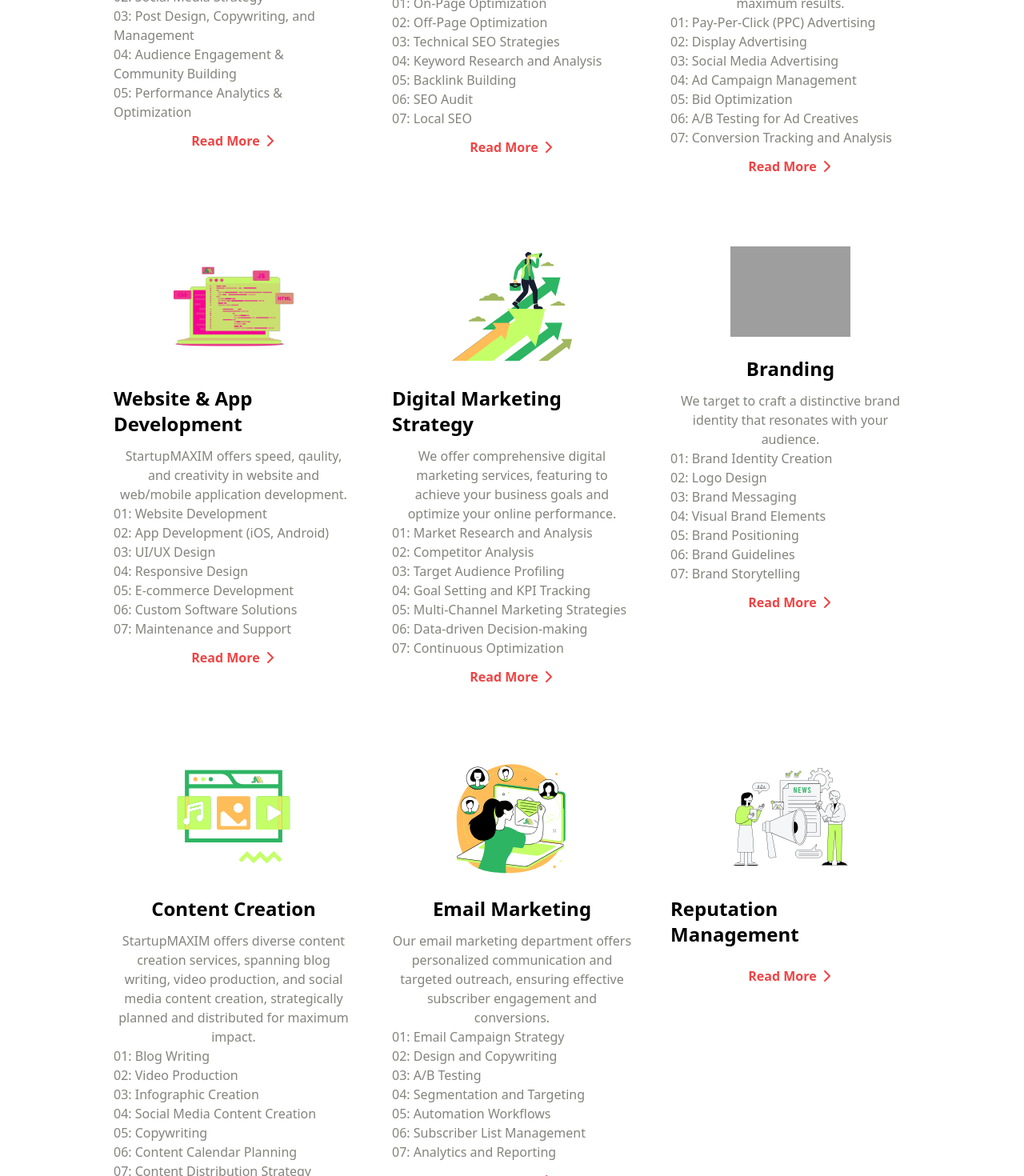
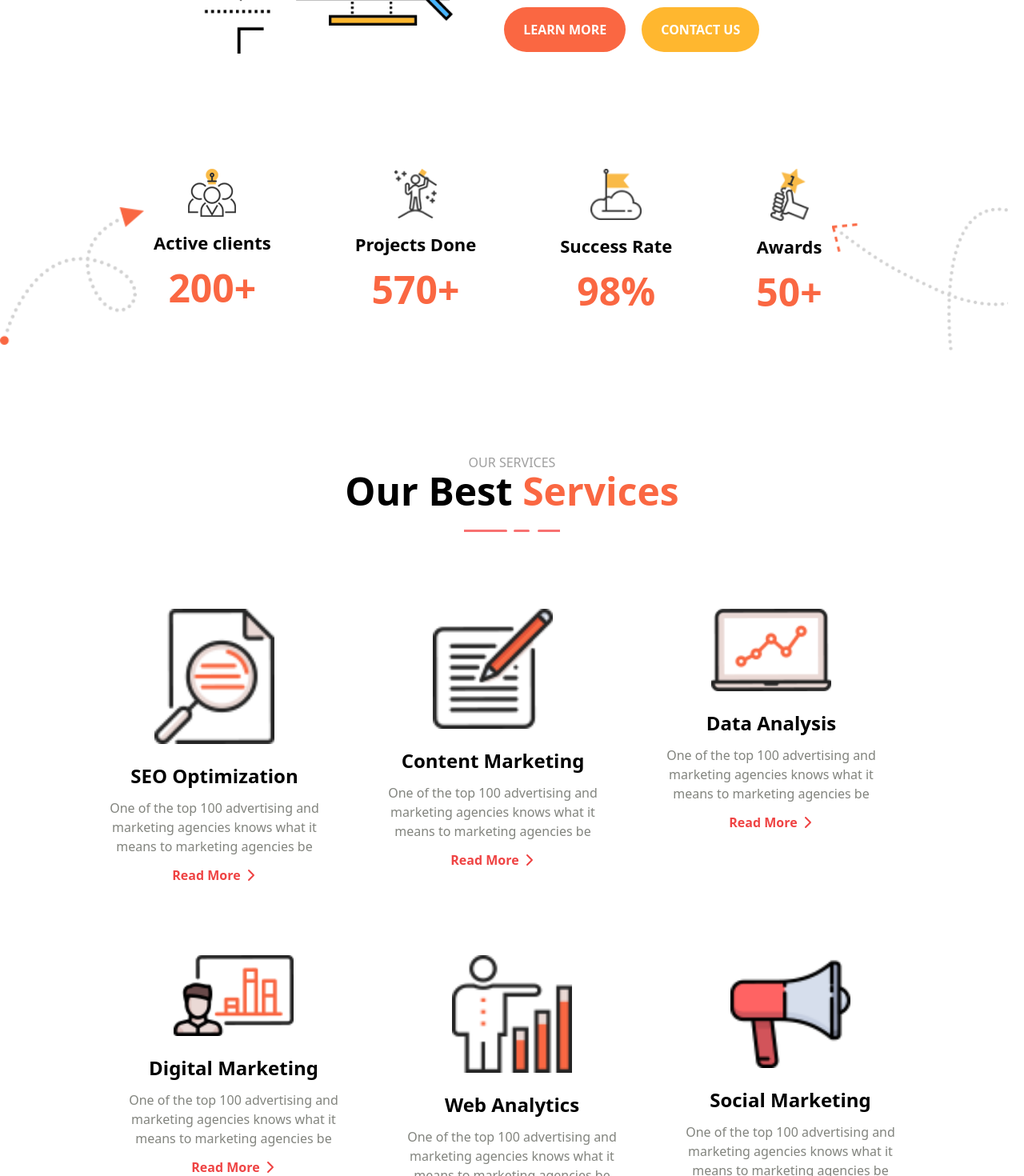
Before and after one commit to mhmAdmin1122/startupMAXIM, a Next.js app: page / in a window 1280 px wide. Shown: the part 920-2390 px from the top of the page at 80% size. Built offline with nearby package versions, Linux system fonts and the light colour scheme; grey boxes are pictures that could not be loaded.

Commit message:
new commit

```diff
--- a/pages/Components/H/HomeSection.tsx
+++ b/pages/Components/H/HomeSection.tsx
@@ -71,189 +71,7 @@ const HomeSection = () => {
         </div>
       </section>
 
-      <section className="flex w-full justify-center gap-12 mt-14 flex-wrap">
-        <ServiceCard
-          imageUrl={card1}
-          altText="Social Media Management service for startups"
-          title="Social Media Marketing"
-          desc={
-            <>
-              <p>
-                We do Social Media Marketing to educate your audience and convert them.
-              </p>
-              <ul className="text-left">
-                <li>01: Audience and Competitors Research</li>
-                <li>02: Social Media Strategy</li>
-                <li>03: Post Design, Copywriting, and Management</li>
-                <li>04: Audience Engagement & Community Building</li>
-                <li>05: Performance Analytics & Optimization</li>
-              </ul>
-            </>
-          }
-          linkurl="/"
-        />
-        <ServiceCard
-          imageUrl={card2}
-          altText="StartupMAXIM provides the best SEO services to startups."
-          title="Search Engine Optimization (SEO)"
-          desc={
-            <>
-              <p>
-              We offer updated SEO strategies for startups in all three domains of SEO; on-page, off-page, and technical SEO.
-              </p>
-              <ul className="text-left">
-                <li>01: On-Page Optimization</li>
-                <li>02: Off-Page Optimization</li>
-                <li>03: Technical SEO Strategies</li>
-                <li>04: Keyword Research and Analysis</li>
-                <li>05: Backlink Building</li>
-                <li>06: SEO Audit</li>
-                <li>07: Local SEO</li>
-              </ul>
-            </>
-          }
-          linkurl="/"
-        />
-        <ServiceCard
-          imageUrl={card3}
-          altText="StartupMAXIM offers guaranteed results to startups for SEM efforts."
-          title="Search Engine Marketing (SEM)"
-          desc={
-            <>
-              <p>
-              Startups need to bid for paid traffic but ROI matters here. We guarantee atleast 3X return on SEM investment with maximum results.
-              </p>
-              <ul className="text-left">
-                <li>01: Pay-Per-Click (PPC) Advertising</li>
-                <li>02: Display Advertising</li>
-                <li>03: Social Media Advertising</li>
-                <li>04: Ad Campaign Management</li>
-                <li>05: Bid Optimization</li>
-                <li>06: A/B Testing for Ad Creatives</li>
-                <li>07: Conversion Tracking and Analysis</li>
-              </ul>
-            </>
-          }
-          linkurl="/"
-        />
-        <ServiceCard
-          imageUrl={card4}
-          altText="StartupMAXIM offers full-stack development."
-          title="Website & App Development"
-          desc={
-            <>
-              <p>
-              StartupMAXIM offers speed, qaulity, and creativity in website and web/mobile application development.
-              </p>
-              <ul className="text-left">
-              <li>01: Website Development</li>
-              <li>02: App Development (iOS, Android)</li>
-              <li>03: UI/UX Design</li>
-              <li>04: Responsive Design</li>
-              <li>05: E-commerce Development</li>
-              <li>06: Custom Software Solutions</li>
-              <li>07: Maintenance and Support</li>
-          </ul>
-            </>
-          }
-          linkurl="/"
-        />
-        <ServiceCard
-          imageUrl={card5}
-          altText="A to Z Digital Marketing with Strategy Planning for startups"
-          title="Digital Marketing Strategy"
-          desc={
-            <>
-              <p>
-              We offer comprehensive digital marketing services, featuring to achieve your business goals and optimize your online performance.
-              </p>
-              <ul className="text-left">
-              <li>01: Market Research and Analysis</li>
-              <li>02: Competitor Analysis</li>
-              <li>03: Target Audience Profiling</li>
-              <li>04: Goal Setting and KPI Tracking</li>
-              <li>05: Multi-Channel Marketing Strategies</li>
-              <li>06: Data-driven Decision-making</li>
-              <li>07: Continuous Optimization</li>
-          </ul>
-            </>
-          }
-          linkurl="/"
-        />
-        <ServiceCard
-          imageUrl={card6}
-          altText="Our branding services include logo design, brand messaging, visually captivating elements, and more."
-          title="Branding"
-          desc={
-            <>
-              <p>
-              We target to craft a distinctive brand identity that resonates with your audience.
-              </p>
-              <ul className="text-left">
-              <li>01: Brand Identity Creation</li>
-              <li>02: Logo Design</li>
-              <li>03: Brand Messaging</li>
-              <li>04: Visual Brand Elements</li>
-              <li>05: Brand Positioning</li>
-              <li>06: Brand Guidelines</li>
-              <li>07: Brand Storytelling</li>
-          </ul>
-            </>
-          }
-          linkurl="/"
-        />
-        <ServiceCard
-          imageUrl={card7}
-          altText="Content Creation Services for startups."
-          title="Content Creation"
-          desc={
-            <>
-              <p>
-              StartupMAXIM offers diverse content creation services, spanning blog writing, video production, and social media content creation, strategically planned and distributed for maximum impact.
-              </p>
-              <ul className="text-left">
-              <li>01: Blog Writing</li>
-              <li>02: Video Production</li>
-              <li>03: Infographic Creation</li>
-              <li>04: Social Media Content Creation</li>
-              <li>05: Copywriting</li>
-              <li>06: Content Calendar Planning</li>
-              <li>07: Content Distribution Strategy</li>
-          </ul>
-            </>
-          }
-          linkurl="/"
-        />
-        <ServiceCard
-          imageUrl={card8}
-          altText="Personalized-email marketing services"
-          title="Email Marketing"
-          desc={
-            <>
-              <p>
-              Our email marketing department offers personalized communication and targeted outreach, ensuring effective subscriber engagement and conversions.
-              </p>
-              <ul className="text-left">
-              <li>01: Email Campaign Strategy</li>
-              <li>02: Design and Copywriting</li>
-              <li>03: A/B Testing</li>
-              <li>04: Segmentation and Targeting</li>
-              <li>05: Automation Workflows</li>
-              <li>06: Subscriber List Management</li>
-              <li>07: Analytics and Reporting</li>
-          </ul>
-            </>
-          }
-          linkurl="/"
-        />
 
-      <ServiceCard
-          imageUrl={card9}
-          altText="PR and reputation management services including proactive monitoring, positive review promotion, and adept crisis communication planning."
-          title="Reputation Management"
-          linkurl="/"
-        />
-      </section>
 
       <section
         className="flex justify-center mt-20 mb-24  gap-4 "
```
